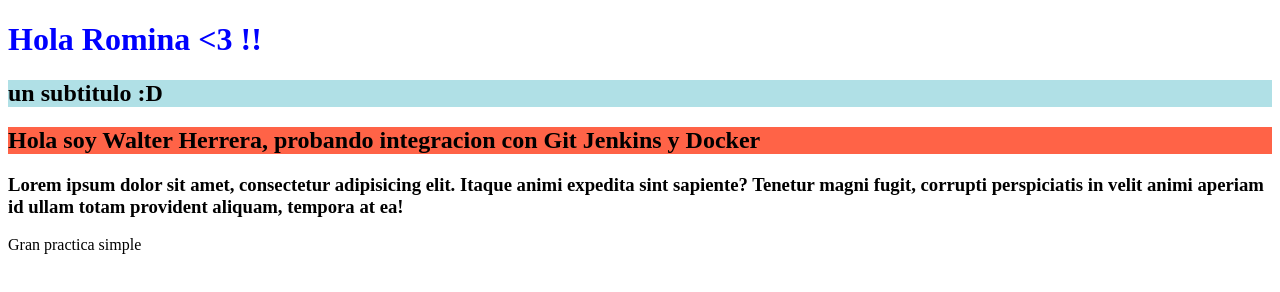
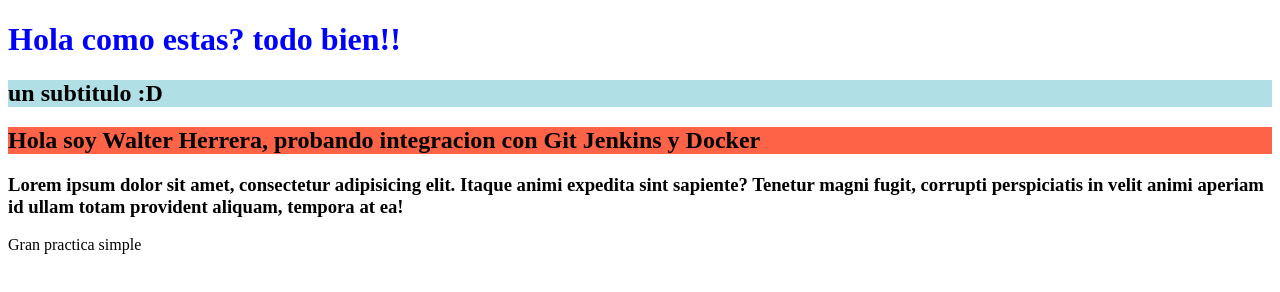
Before and after one commit to walterh91/web-test, a plain HTML site: page index.html in a window 1280 px wide. Drawn offline with Linux system fonts and the light colour scheme.

Commit message:
Change index

```diff
--- a/index.html
+++ b/index.html
@@ -4,7 +4,7 @@
 </title>
 <body>
 <h1 style="color:blue;" >
-    Hola Romina <3 !!
+    Hola como estas? todo bien!!
 </h1>
 <h2 style="background-color:powderblue;" >un subtitulo :D</h2>
 <h2 style="background-color:tomato;">Hola soy Walter Herrera, probando integracion con Git Jenkins y Docker </h2>
```
